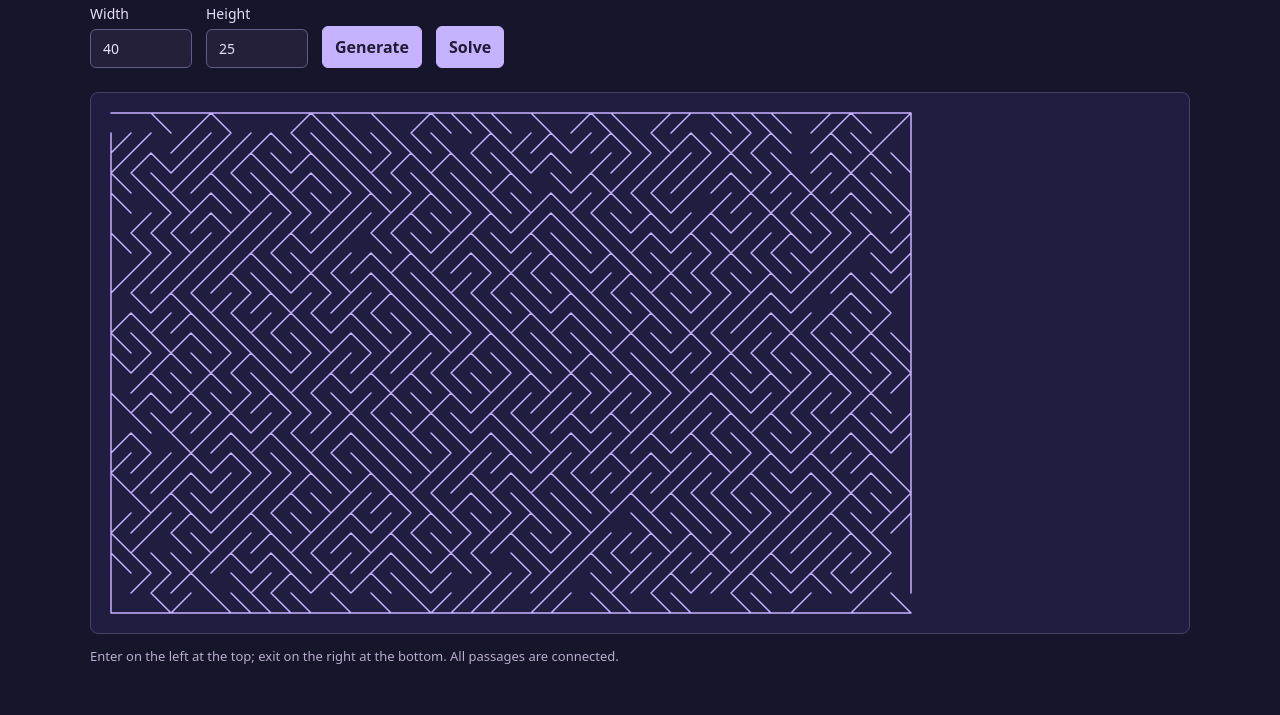
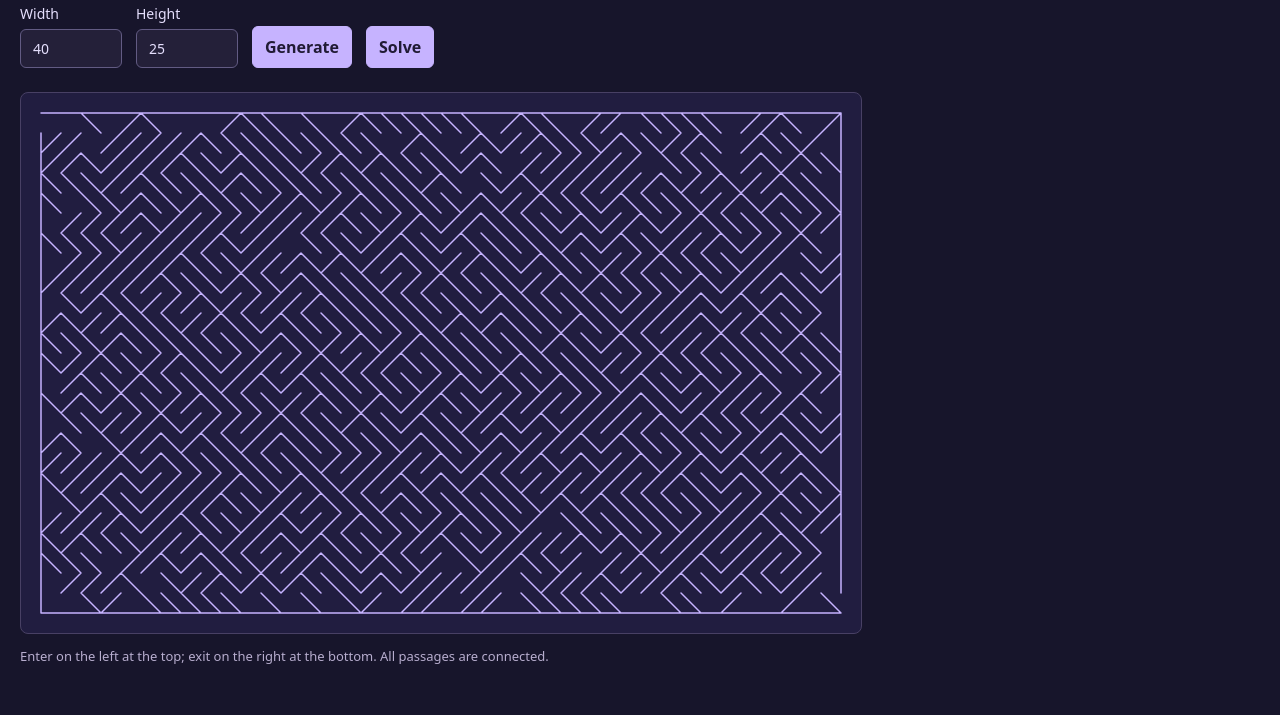
Before and after one commit to CarlKCarlK/mazepet, a plain HTML site: page index.html in a window 1280 px wide. Shown: the part 85-800 px from the top of the page. Drawn offline with Linux system fonts and the light colour scheme.

```diff
--- a/index.html
+++ b/index.html
@@ -2,10 +2,10 @@
 <html lang="en">
 <meta charset="utf-8">
 <meta name="viewport" content="width=device-width, initial-scale=1">
-<title>Diagonal maze</title>
+<title>mazepet</title>
 <style>
   :root { color-scheme: dark; font-family: system-ui, sans-serif; background: #17152b; color: #e5dffd; }
-  body { max-width: 1100px; margin: 36px auto; padding: 0 20px; }
+  body { margin: 36px 20px; }
   h1 { font-size: 24px; margin-bottom: 20px; font-weight: 600; }
   form { display: flex; flex-wrap: wrap; align-items: end; gap: 14px; margin-bottom: 24px; }
   label { display: grid; gap: 6px; font-size: 14px; }
@@ -14,11 +14,11 @@
   button { background: #c6b3ff; border: 1px solid #c6b3ff; color: #211b35; cursor: pointer; font-weight: 600; }
   button:hover { background: #ddd0ff; }
   button:focus-visible, input:focus-visible { outline: 2px solid white; outline-offset: 3px; }
-  .viewport { overflow: auto; padding: 16px; background: #211d40; border: 1px solid #484064; border-radius: 8px; }
+  .viewport { width: max-content; padding: 16px; background: #211d40; border: 1px solid #484064; border-radius: 8px; }
   canvas { display: block; }
   p { font-size: 13px; color: #b7adce; }
 </style>
-<h1>Diagonal maze</h1>
+<h1>mazepet</h1>
 <form id="controls">
   <label>Width <input id="width" type="number" min="1" value="40" required></label>
   <label>Height <input id="height" type="number" min="1" value="25" required></label>
--- a/maze.js
+++ b/maze.js
@@ -102,8 +102,66 @@
       });
     }
     buildWalls();
-    // Detached wall trees can be walked around. Remove them before growing
-    // new walls exclusively from the border-connected wall network.
+    // Preserve islands by attaching them through empty tiles first. Search
+    // the wall-component graph for short paths to the border, favoring large
+    // islands when paths compete for the two orientations of the same tile.
+    // Filling an already edited tile preserves more original diagonals than
+    // deleting an island. This is a heuristic, not a global minimum-edit proof.
+    function attachIslands() {
+      let progress;
+      do {
+        progress = false;
+        const border = wallRoot(0);
+        const sizes = new Map();
+        tiles.forEach((tile, i) => {
+          if (removed.has(i)) return;
+          const component = wallRoot(ends(i, tile)[0]);
+          if (component !== border) sizes.set(component, (sizes.get(component) ?? 0) + 1);
+        });
+        if (!sizes.size) break;
+        const adjacency = new Map();
+        function add(a, b, edge) {
+          if (!adjacency.has(a)) adjacency.set(a, []);
+          adjacency.get(a).push({ next: b, edge });
+        }
+        for (const i of removed) for (const tile of [tiles[i], tiles[i] === '/' ? '\\' : '/']) {
+          const [a, b] = ends(i, tile), ra = wallRoot(a), rb = wallRoot(b);
+          if (ra === rb) continue;
+          const edge = { i, tile, a, b };
+          add(ra, rb, edge); add(rb, ra, edge);
+        }
+        const previous = new Map([[border, null]]), queue = [border];
+        for (let head = 0; head < queue.length; head++) {
+          const component = queue[head];
+          for (const { next, edge } of adjacency.get(component) ?? []) {
+            if (previous.has(next)) continue;
+            previous.set(next, { component, edge });
+            queue.push(next);
+          }
+        }
+        const islands = [...sizes.keys()].filter(c => previous.has(c))
+          .sort((a, b) => sizes.get(b) - sizes.get(a));
+        for (const island of islands) {
+          if (wallRoot(island) === wallRoot(0)) continue;
+          const path = [];
+          for (let c = island; c !== border;) {
+            const step = previous.get(c);
+            path.push(step.edge);
+            c = step.component;
+          }
+          // Another island's path may already have used the opposite diagonal.
+          if (path.some(e => !removed.has(e.i) && tiles[e.i] !== e.tile)) continue;
+          for (const edge of path.reverse()) {
+            if (!removed.has(edge.i) || !joinWall(edge.a, edge.b)) continue;
+            tiles[edge.i] = edge.tile;
+            removed.delete(edge.i);
+            progress = true;
+          }
+        }
+      } while (progress);
+    }
+    attachIslands();
+    // Only islands with no available attachment are erased as a fallback.
     tiles.forEach((tile, i) => {
       if (!removed.has(i) && wallRoot(ends(i, tile)[0]) !== wallRoot(0)) removed.add(i);
     });
```
Also changed, not shown: maze.test.js (+21 -1 lines), README.md, 3 other files.
